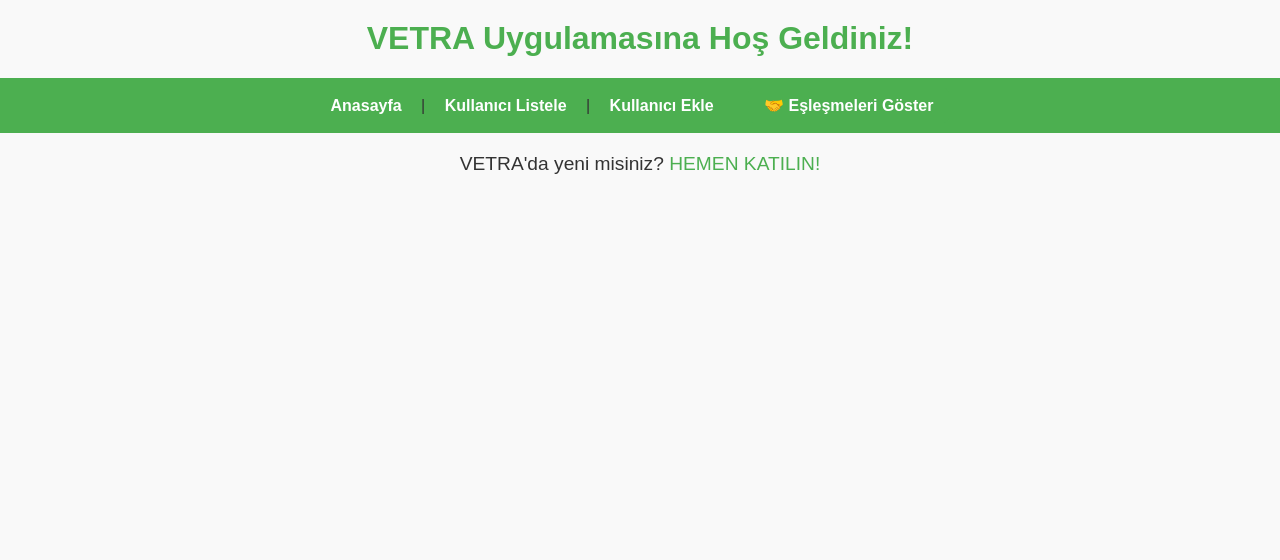
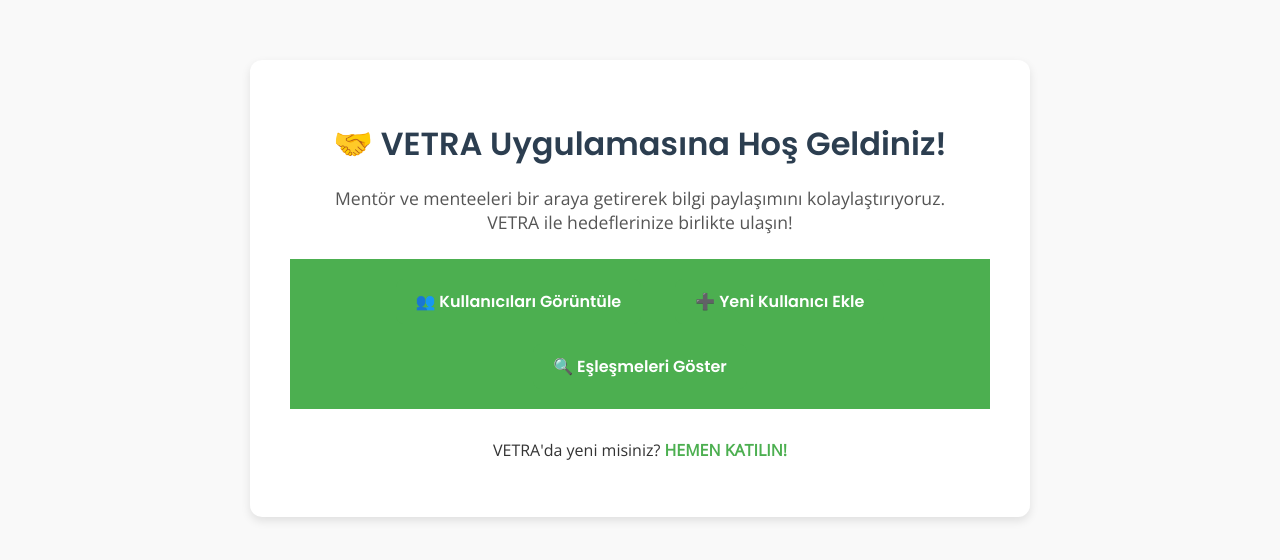
Before and after one commit to DEMFORA/VETRA, a Flask app: template mentorship_app/templates/index.html in a window 1280 px wide. Shown: the top 560 px of the page. Run offline with Flask 3, Linux system fonts and the light colour scheme; the template is opened without the code that fills it, so the values that code supplies are empty.

Commit message:
Formlar ve eşleşme görünümü güncellendi, stil iyileştirmeleri yapıldı

```diff
--- a/mentorship_app/routes.py
+++ b/mentorship_app/routes.py
@@ -5,7 +5,7 @@ from database import get_db_connection
 app = Flask(__name__)
 
 PROFESSION_TOPICS = {
-    "Yazılım Mühendisi": ["Python", "java", "c++", "javascript", "flask" ],
+    "Yazılım Mühendisi": ["Python", "java", "c++", "javascript", "flask","veri analizi"],
     "Tıp Doktoru": ["anatomi", "fizyoloji", "kardiyoloji", "biyoloji"],
     "Mimar": ["autocad", "tasarım", "sketchup"],
     "Makine Mühendisi": ["solidworks", "termodinamik", "cad", "cam"],
--- a/mentorship_app/static/style.css
+++ b/mentorship_app/static/style.css
@@ -1,13 +1,16 @@
-/* General Styles */
+/* 🌐 Genel Stil */
+@import url('https://fonts.googleapis.com/css2?family=Open+Sans&family=Poppins:wght@600&display=swap');
+
 body {
-    font-family: Arial, sans-serif;
+    font-family: 'Open Sans', sans-serif;
     margin: 0;
     padding: 0;
     background-color: #f9f9f9;
     color: #333;
 }
 
-h1, h2 {
+h1, h2, h3, h4 {
+    font-family: 'Poppins', sans-serif;
     color: #4CAF50;
     text-align: center;
     margin-top: 20px;
@@ -122,19 +142,127 @@ button[onclick^="updateUser"] {
     border-radius: 5px;
     font-weight: bold;
     text-decoration: none;
+    font-family: 'Poppins', sans-serif;
 }
 
 .match-button:hover {
     background-color: #45a049;
 }
 
-/* 🔸 Match Results Cards */
+/* 🔸 Eşleşme Sonucu Kartları */
 .user-card h3,
 .user-card h4 {
     margin-bottom: 5px;
     color: #2c3e50;
+    font-family: 'Poppins', sans-serif;
 }
 
 .user-card p {
     margin: 4px 0;
 }
+
+/* 🔹 Liste Noktalarını Kaldır */
+ul {
+    list-style-type: none;
+    padding-left: 0;
+}
+
+/* 🏠 Ana Sayfa - VETRA */
+.home-container {
+    font-family: 'Open Sans', sans-serif;
+    max-width: 700px;
+    margin: 60px auto;
+    text-align: center;
+    background-color: #fff;
+    padding: 40px;
+    border-radius: 12px;
+    box-shadow: 0 4px 10px rgba(0,0,0,0.1);
+}
+
+.home-title {
+    font-size: 2em;
+    color: #2c3e50;
+    margin-bottom: 10px;
+    font-family: 'Poppins', sans-serif;
+}
+
+.intro-text {
+    font-size: 1.1em;
+    margin-bottom: 25px;
+    color: #555;
+}
+
+.home-nav a {
+    font-family: 'Poppins', sans-serif;
+    display: inline-block;
+    margin: 10px 15px;
+    padding: 10px 20px;
+    background-color: #4CAF50;
+    color: white;
+    border-radius: 8px;
+    font-weight: bold;
+    text-decoration: none;
+    transition: background-color 0.2s ease-in-out;
+}
+
+.home-nav a:hover {
+    background-color: #45a049;
+}
+
+.join-text {
+    margin-top: 30px;
+    font-size: 1em;
+}
+
+.join-link {
+    font-weight: bold;
+    color: #4CAF50;
+}
+
+/* 🧠 Yeni: Mentör Kartları (Eşleşmeler İçin) */
+.mentor-card {
+    background-color: #f0f0f0;
+    padding: 12px;
+    margin-top: 10px;
+    margin-bottom: 15px;
+    border-radius: 8px;
+    font-family: 'Open Sans', sans-serif;
+    box-shadow: 0 1px 4px rgba(0,0,0,0.1);
+}
+
+/* 📱 Mobil Uyumlu Düzenlemeler */
+@media (max-width: 768px) {
+    body {
+        font-size: 14px;
+        padding: 0 10px;
+    }
+
+    form,
+    .form-container,
+    .user-card,
+    .home-container {
+        max-width: 95%;
+        padding: 15px;
+    }
+
+    .home-nav a,
+    .match-button {
+        display: block;
+        width: 100%;
+        margin: 10px 0;
+    }
+
+    h1, h2 {
+        font-size: 1.5em;
+    }
+
+    .intro-text, .join-text {
+        font-size: 1em;
+    }
+
+    form input,
+    form select,
+    form button {
+        font-size: 1em;
+    }
+}
--- a/mentorship_app/templates/add_user_form.html
+++ b/mentorship_app/templates/add_user_form.html
@@ -3,7 +3,10 @@
 <head>
     <link rel="stylesheet" href="/static/style.css">
     <meta charset="UTF-8">
+    <meta name="viewport" content="width=device-width, initial-scale=1.0">
     <title>Yeni Kullanıcı Ekle</title>
+    <link href="https://fonts.googleapis.com/css2?family=Open+Sans&family=Poppins:wght@600&display=swap" rel="stylesheet">
+
 </head>
 <body>
     <h1>Yeni Kullanıcı Ekle</h1>
--- a/mentorship_app/templates/index.html
+++ b/mentorship_app/templates/index.html
@@ -1,21 +1,34 @@
 <!DOCTYPE html>
 <html lang="tr">
 <head>
+    <meta charset="UTF-8">
+    <meta name="viewport" content="width=device-width, initial-scale=1.0">
+    <title>VETRA Anasayfa</title>
+    <link href="https://fonts.googleapis.com/css2?family=Open+Sans&family=Poppins:wght@600&display=swap" rel="stylesheet">
     <link rel="stylesheet" href="/static/style.css">
-    <meta charset="UTF-8">
-    <title>VETRA Anasayfa</title>
 </head>
 <body>
-    <h1>VETRA Uygulamasına Hoş Geldiniz!</h1>
 
-     <!-- Navigasyon Menüsü -->
-     <nav style="text-align:center;">
-        <a href="/">Anasayfa</a> |
-        <a href="/list-users">Kullanıcı Listele</a> |
-        <a href="/add-user-form">Kullanıcı Ekle</a>
-        <a href="/match-users" class="match-button">🤝 Eşleşmeleri Göster</a>
+    <div class="home-container">
+        <h1 class="home-title">🤝 VETRA Uygulamasına Hoş Geldiniz!</h1>
 
-    </nav>
-    <p style="text-align: center; font-size: 1.2em; margin-top: 20px;"> VETRA'da yeni misiniz? <a href="/add-user-form" class="join-link">HEMEN KATILIN!</a></p>
+        <p class="intro-text">
+            Mentör ve menteeleri bir araya getirerek bilgi paylaşımını kolaylaştırıyoruz. <br>
+            VETRA ile hedeflerinize birlikte ulaşın!
+        </p>
+
+        <!-- 🔹 Navigasyon Menüsü -->
+        <nav class="home-nav">
+            <a href="/list-users" class="nav-link">👥 Kullanıcıları Görüntüle</a>
+            <a href="/add-user-form" class="nav-link">➕ Yeni Kullanıcı Ekle</a>
+            <a href="/match-users" class="match-button">🔍 Eşleşmeleri Göster</a>
+        </nav>
+
+        <!-- 🔸 Yeni Katılım -->
+        <p class="join-text">
+            VETRA'da yeni misiniz? <a href="/add-user-form" class="join-link">HEMEN KATILIN!</a>
+        </p>
+    </div>
+
 </body>
 </html>
--- a/mentorship_app/templates/list_users.html
+++ b/mentorship_app/templates/list_users.html
@@ -2,8 +2,11 @@
 <html lang="tr">
 <head>
     <meta charset="UTF-8">
+    <meta name="viewport" content="width=device-width, initial-scale=1.0">
     <title>Kullanıcı Listesi</title>
     <link rel="stylesheet" href="/static/style.css">
+    <link href="https://fonts.googleapis.com/css2?family=Open+Sans&family=Poppins:wght@600&display=swap" rel="stylesheet">
+
 </head>
 <body>
     <h1>Kullanıcı Listesi</h1>
```
Also changed, not shown: other parts of mentorship_app/static/style.css (+24 -7 lines), mentorship_app/templates/edit_user.html (+27 -9 lines), mentorship_app/templates/match_results.html (+38 -61 lines), mentorship_app/mentorship.db.
